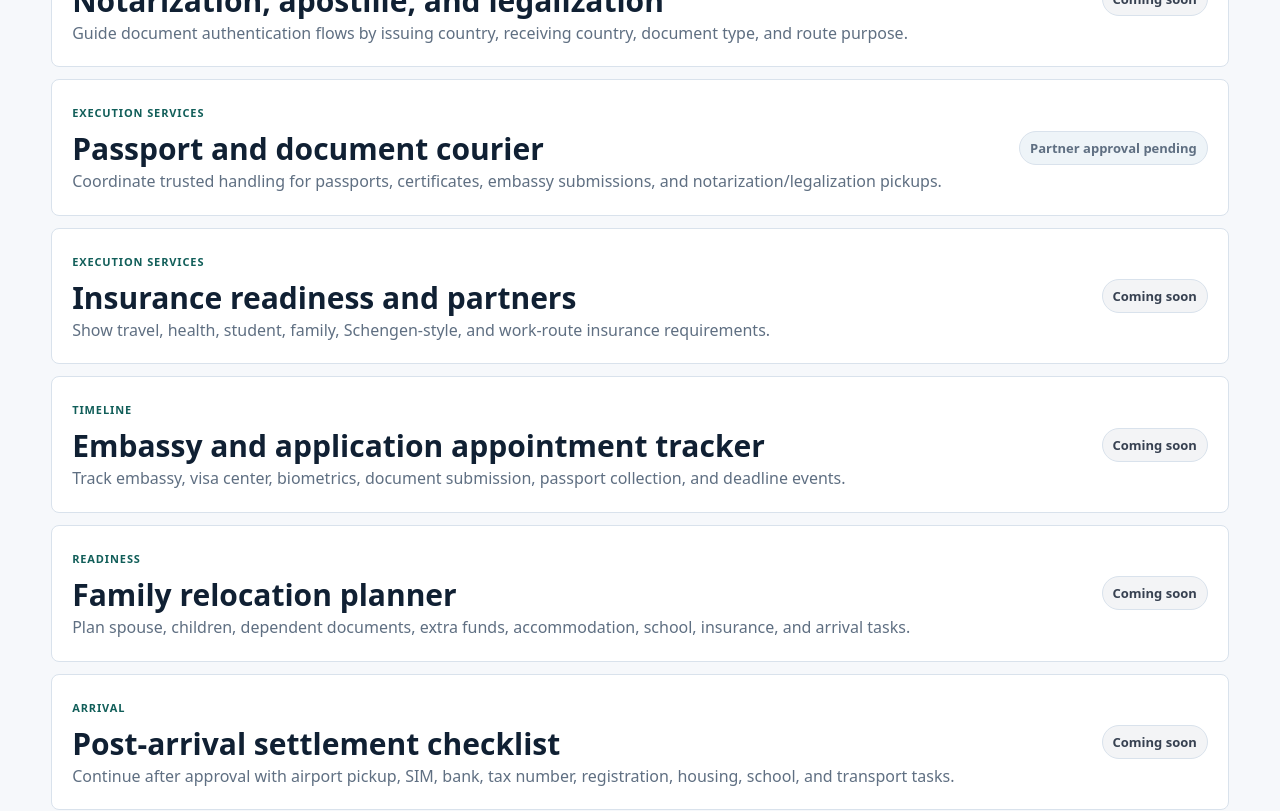
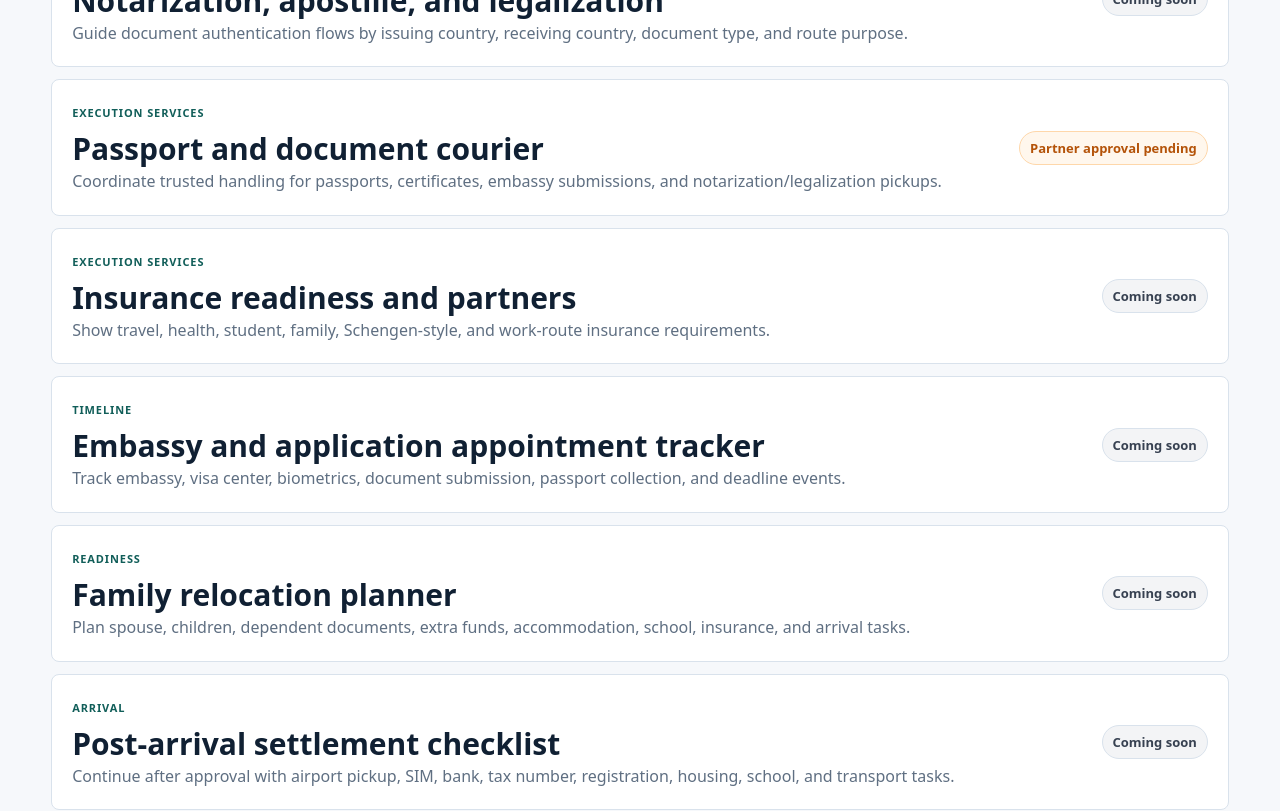
Before and after one commit to SirBM201/SirBM201-moveready-frontend, a Next.js app: page /platform in a window 1280 px wide. Shown: the part 1480-2291 px from the top of the page. Built offline with nearby package versions, Linux system fonts and the light colour scheme.

Commit message:
Align CSS availability class name

```diff
--- a/app/globals.css
+++ b/app/globals.css
@@ -566,7 +566,7 @@ h1 {
   background: #f3f4f6;
 }
 
-.module-status.partner_approval {
+.module-status.partner_approval_pending {
   color: var(--warning);
   background: #fff7ed;
   border-color: #fed7aa;
```
